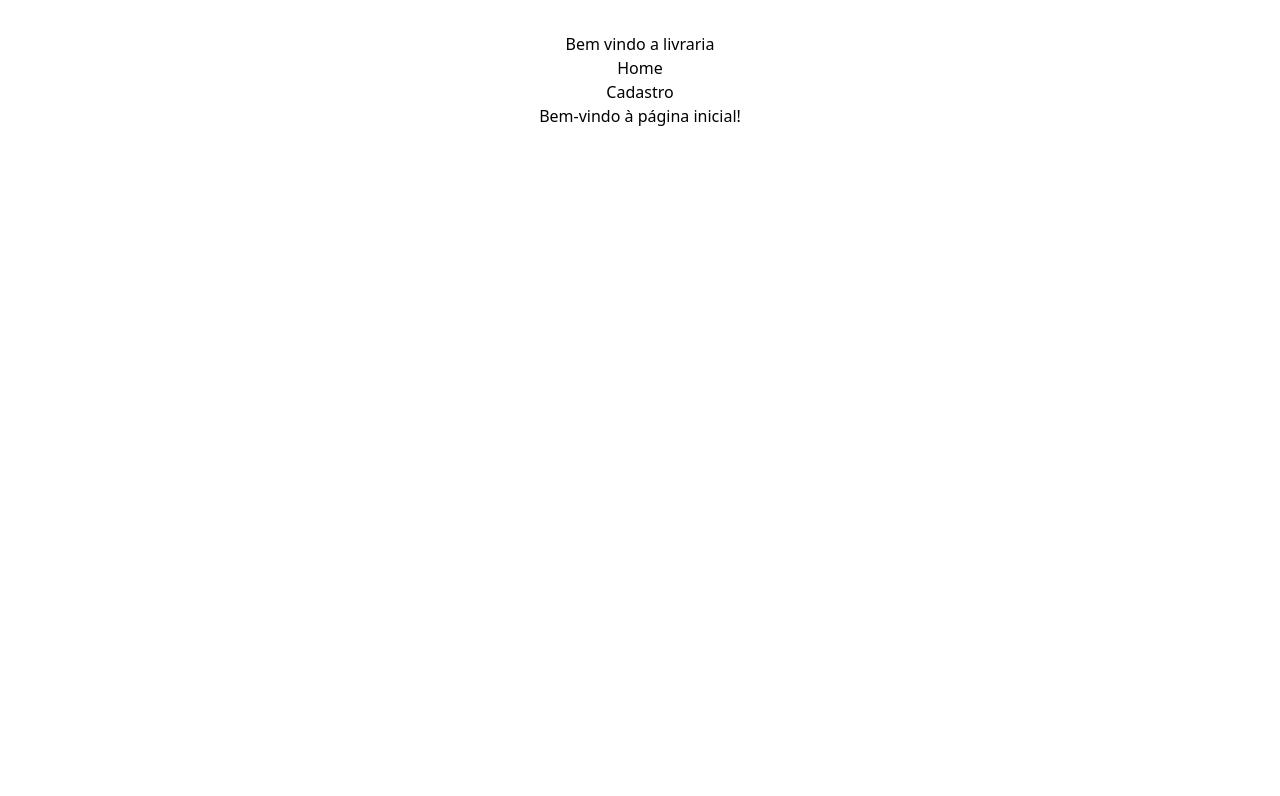
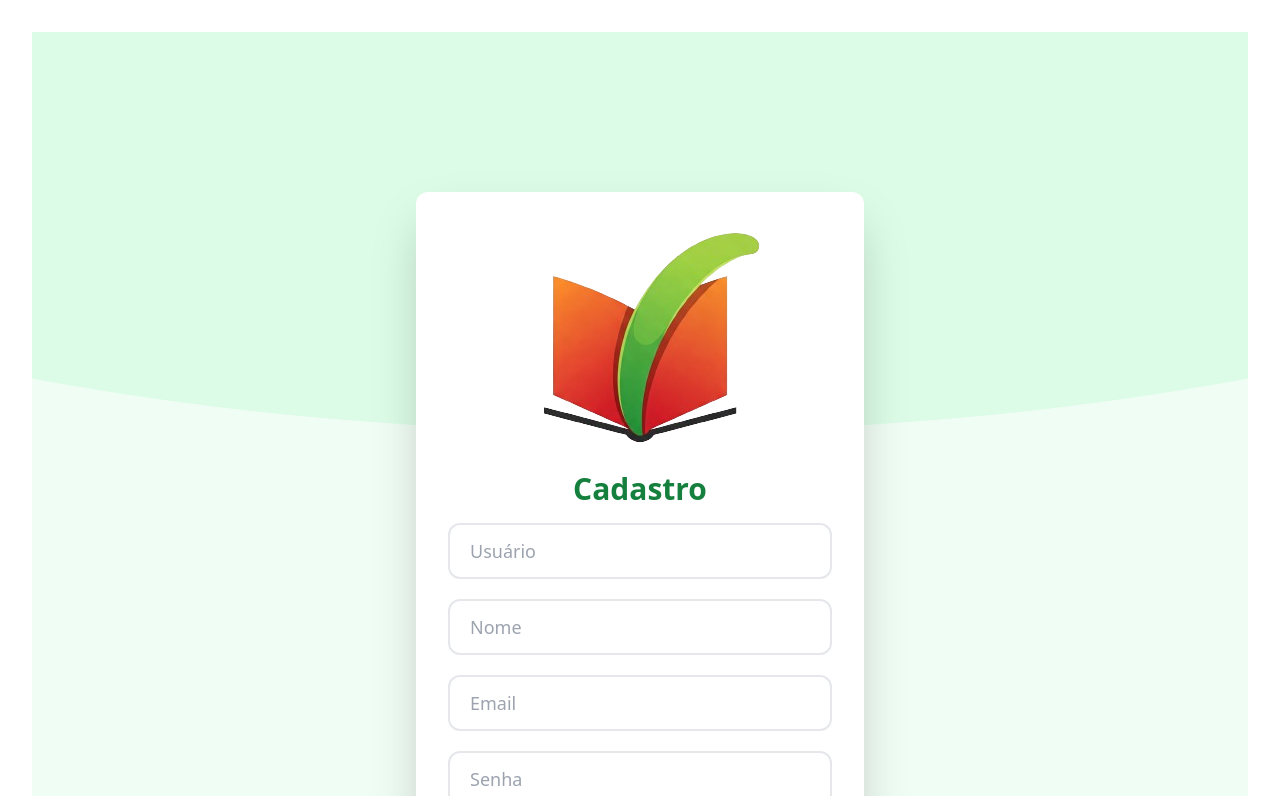
Before and after one commit to JorgeluizAndrade/R.M.J-Software, a React (Vite) app in the folder frontend/: page / in a window 1280 px wide. Shown: the top 796 px of the page. Built offline with nearby package versions, Linux system fonts and the light colour scheme.

Commit message:
logica cadastro

```diff
--- a/frontend/src/App.jsx
+++ b/frontend/src/App.jsx
@@ -1,30 +1,18 @@
-// src/App.jsx
 import { BrowserRouter as Router, Route, Routes, Link } from "react-router-dom";
 import Cadastro from "./pages/cadastro";
+import Home from "./pages/Home"; // <-- aqui!
 import "./App.css";
 
 function App() {
-  return (
+    return (
     <Router>
-      <div>
-        <h1>Bem vindo a livraria</h1>
-        <nav>
-          <ul>
-            <li>
-              <Link to="/">Home</Link>
-            </li>
-            <li>
-              <Link to="/cadastro">Cadastro</Link>
-            </li>
-          </ul>
-        </nav>
-        <Routes>
-          <Route path="/" element={<h2>Bem-vindo à página inicial!</h2>} />
-          <Route path="/cadastro" element={<Cadastro />} />
-        </Routes>
-      </div>
+      <Routes>
+        <Route path="/" element={<Cadastro />} />  {/* Cadastro na raiz */}
+        <Route path="/home" element={<Home />} /> {/* Home após cadastro */}
+      </Routes>
     </Router>
   );
+
 }
 
 export default App;
--- a/frontend/src/pages/cadastro.jsx
+++ b/frontend/src/pages/cadastro.jsx
@@ -4,7 +4,8 @@ import { useNavigate } from "react-router-dom";
 import Logo from "./Logo.png";
 
 function Cadastro() {
-  const [nome, setNome] = React.useState("");
+  const [username, setUsername] = React.useState("");
+  const [name, setName] = React.useState("");
   const [email, setEmail] = React.useState("");
   const [password, setPassword] = React.useState("");
   const [role, setRole] = React.useState("USER");
@@ -19,14 +20,14 @@ function Cadastro() {
         headers: {
           "Content-Type": "application/json",
         },
-        body: JSON.stringify({ nome, email, password, role }),
+        body: JSON.stringify({ username, name, email, password, role }),
       });
 
       if (!resposta.ok) throw new Error("Erro no cadastro");
 
       const dados = await resposta.json();
       alert(dados.mensagem || "Cadastro realizado com sucesso!");
-      navigate("/"); // ✅ Redireciona para home
+      navigate("/home"); // Redireciona para a página home após o cadastro
     } catch (erro) {
       console.error("Erro ao cadastrar:", erro);
       alert("Erro ao cadastrar. Verifique o console.");
@@ -52,10 +53,19 @@ function Cadastro() {
         <div>
           <input
             type="text"
+            placeholder="Usuário"
+            value={username}
+            onChange={(e) => setUsername(e.target.value)}
+            className="w-full px-5 py-3 text-lg border-2 border-gray-200 rounded-xl mb-5"
+            required
+          />
+          <input
+            type="text"
             placeholder="Nome"
-            value={nome}
-            onChange={(e) => setNome(e.target.value)}
+            value={name}
+            onChange={(e) => setName(e.target.value)}
             className="w-full px-5 py-3 text-lg border-2 border-gray-200 rounded-xl mb-5"
+            required
           />
           <input
             type="email"
@@ -63,6 +73,7 @@ function Cadastro() {
             value={email}
             onChange={(e) => setEmail(e.target.value)}
             className="w-full px-5 py-3 text-lg border-2 border-gray-200 rounded-xl mb-5"
+            required
           />
           <input
             type="password"
@@ -70,6 +81,9 @@ function Cadastro() {
             value={password}
             onChange={(e) => setPassword(e.target.value)}
             className="w-full px-5 py-3 text-lg border-2 border-gray-200 rounded-xl mb-5"
+            required
+            minLength={8}
+            maxLength={14}
           />
           <input
             type="text"
```
